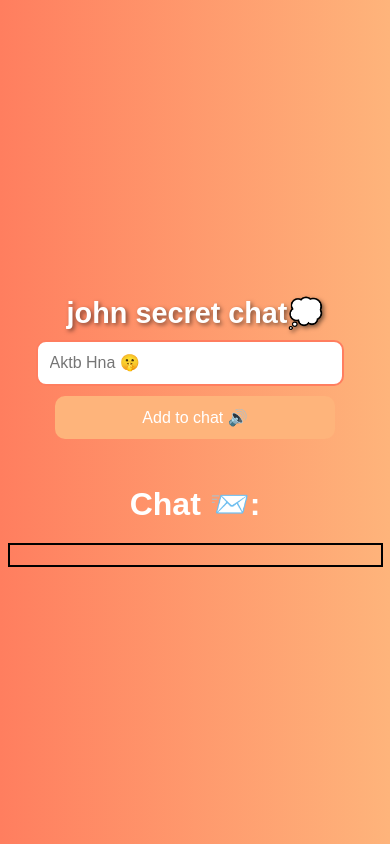
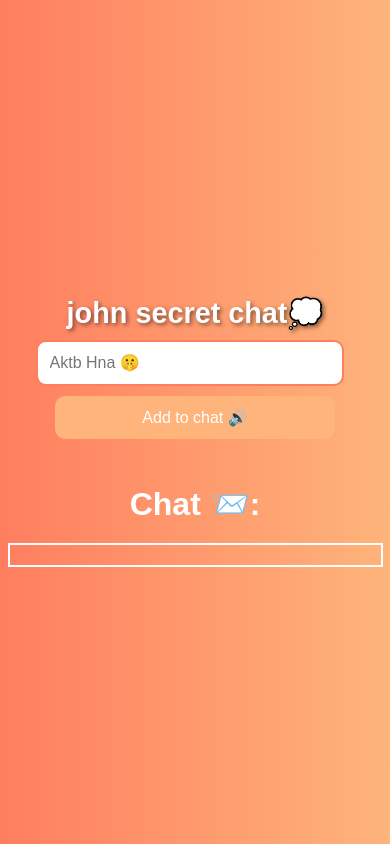
Before and after one commit to JO123456789101112/Global-sevcet-chat-app, a website: page index.html in a window 390 px wide. Drawn offline with Linux system fonts and the light colour scheme.

Commit message:
Update index.html

```diff
--- a/index.html
+++ b/index.html
@@ -189,7 +189,7 @@
 #wishlist {
     max-height: 400px; /* أو أي ارتفاع يناسبك */
     overflow-y: auto; /* يجعل القائمة قابلة للتمرير */
-    border: 2px solid black; /* لتحسين الشكل */
+    border: 2px solid white; /* لتحسين الشكل */
     padding: 10px;
 }
         }
```
